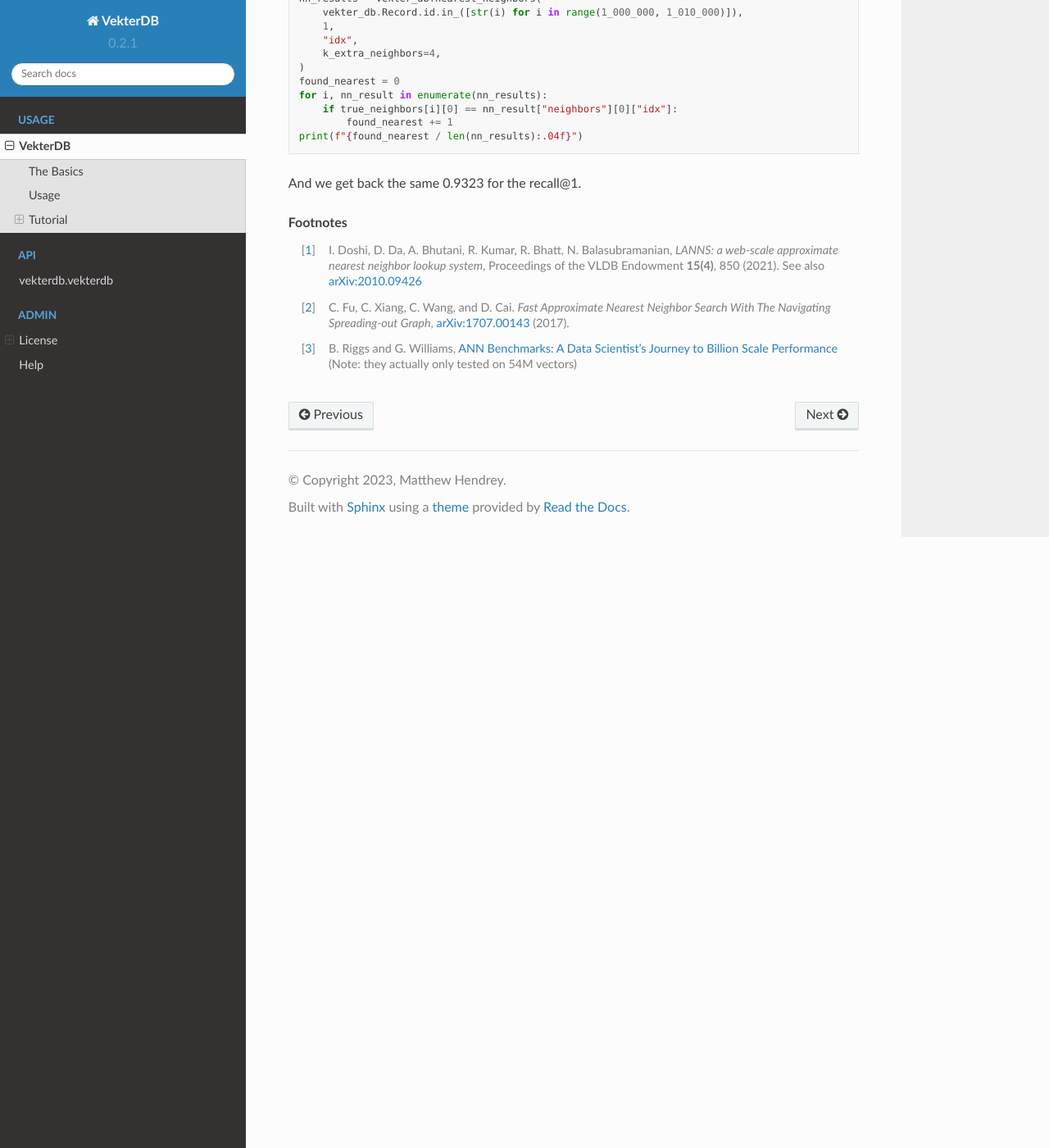
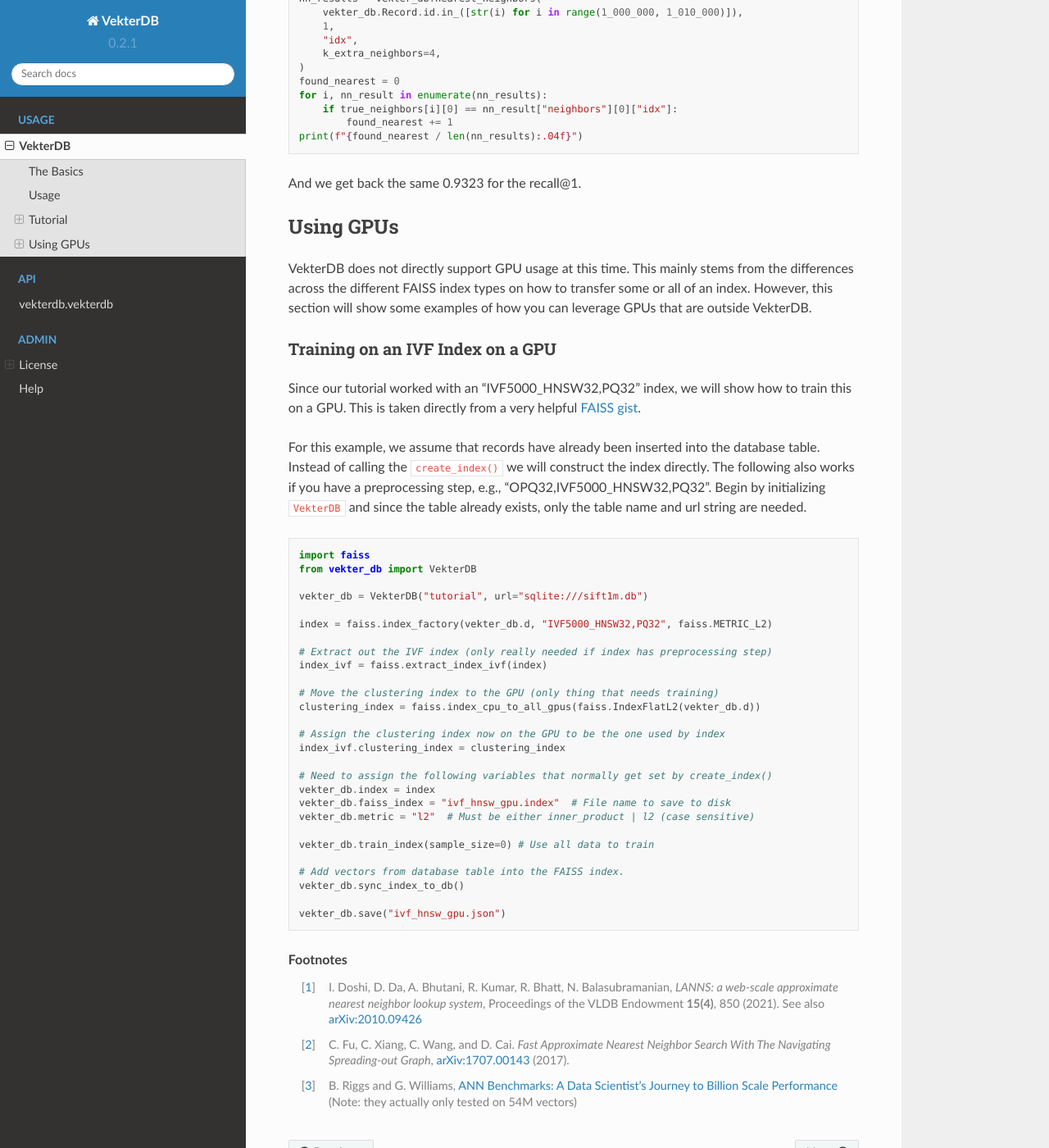
Before and after one commit to mhendrey/vekterdb, a Sphinx documentation site: the page built from docs/source/vekterdb.rst, in a window 1280 px wide and 1400 px high, scrolled down 7996 px. Shown: the whole window at 82% size. Built offline with Sphinx 7.4.7 and the Read the Docs theme 2.0.0, drawn with Linux system fonts in a browser that asks for light colours.

Commit message:
Adding GPU section to documentation

```diff
--- a/docs/source/vekterdb.rst
+++ b/docs/source/vekterdb.rst
@@ -419,6 +419,55 @@ be needed to pass in that URL string that we don't want to save to disk in plain
 
 And we get back the same 0.9323 for the recall@1.
 
+Using GPUs
+----------------------------------------------------------------------------------------
+VekterDB does not directly support GPU usage at this time. This mainly stems from the
+differences across the different FAISS index types on how to transfer some or all of an
+index. However, this section will show some examples of how you can leverage GPUs that
+are outside VekterDB.
+
+Training on an IVF Index on a GPU
+^^^^^^^^^^^^^^^^^^^^^^^^^^^^^^^^^^^^^^^^^^^^^^^^^^^^^^^^^^^^^^^^^^^^^^^^^^^^^^^^^^^^^^^^
+Since our tutorial worked with an "IVF5000_HNSW32,PQ32" index, we will show how to
+train this on a GPU. This is taken directly from a very helpful
+`FAISS gist <https://gist.github.com/mdouze/46d6bbbaabca0b9778fca37ed2bcccf6>`_.
+
+For this example, we assume that records have already been inserted into the database
+table. Instead of calling the ``create_index()`` we will construct the index directly.
+The following also works if you have a preprocessing step, e.g.,
+"OPQ32,IVF5000_HNSW32,PQ32". Begin by initializing ``VekterDB`` and since the table
+already exists, only the table name and url string are needed.
+
+::
+
+    import faiss
+    from vekter_db import VekterDB
+
+    vekter_db = VekterDB("tutorial", url="sqlite:///sift1m.db")
+
+    index = faiss.index_factory(vekter_db.d, "IVF5000_HNSW32,PQ32", faiss.METRIC_L2)
+
+    # Extract out the IVF index (only really needed if index has preprocessing step)
+    index_ivf = faiss.extract_index_ivf(index)
+
+    # Move the clustering index to the GPU (only thing that needs training)
+    clustering_index = faiss.index_cpu_to_all_gpus(faiss.IndexFlatL2(vekter_db.d))
+
+    # Assign the clustering index now on the GPU to be the one used by index
+    index_ivf.clustering_index = clustering_index
+
+    # Need to assign the following variables that normally get set by create_index()
+    vekter_db.index = index
+    vekter_db.faiss_index = "ivf_hnsw_gpu.index"  # File name to save to disk
+    vekter_db.metric = "l2"  # Must be either inner_product | l2 (case sensitive)
+
+    vekter_db.train_index(sample_size=0) # Use all data to train
+
+    # Add vectors from database table into the FAISS index.
+    vekter_db.sync_index_to_db()
+
+    vekter_db.save("ivf_hnsw_gpu.json")
+
 .. rubric:: Footnotes
 
 .. [#f1] I. Doshi, D. Da, A. Bhutani, R. Kumar, R. Bhatt, N. Balasubramanian,
```
